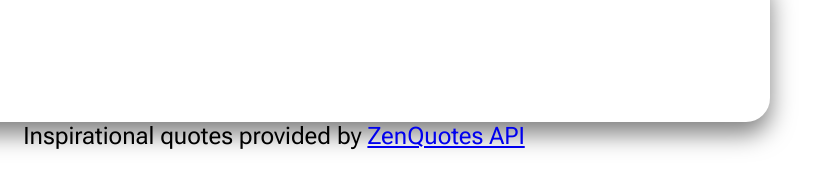
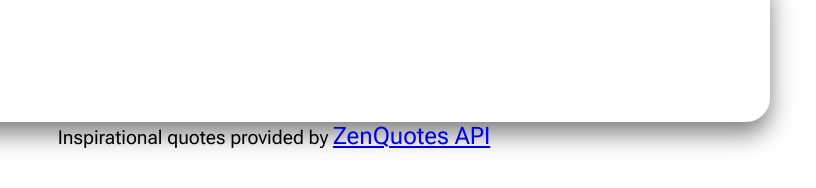
Before and after one commit to osccso/randomquote, a plain HTML site: page index.html in a window 1280 px wide. Shown: the part 340-528 px from the top of the page, 366-1182 px from the left. Drawn offline with nearby package versions, Linux system fonts and the light colour scheme; no server answers.

Commit message:
attribution to api author adjusted

```diff
--- a/index.css
+++ b/index.css
@@ -88,6 +88,12 @@ i:nth-of-type(2){
   font-size: 1rem;
   margin: 0 0.5rem;
 }
+
+.attribution {
+  margin-top: 2 rem;
+  font-size: 0.8rem;
+}
+
 @keyframes fadeIn {
   0% {opacity:0;}
   100% {opacity:1;}
--- a/index.html
+++ b/index.html
@@ -28,6 +28,6 @@
       <a class="icon-twitter" href="" id="#tweet-quote"><i class="fa-brands fa-twitter"></i></a>
     </div>
   </div>
-  <p>Inspirational quotes provided by <a href="https://zenquotes.io/" target="_blank">ZenQuotes API</a></p>
+  <p class="attribution">Inspirational quotes provided by <a href="https://zenquotes.io/" target="_blank">ZenQuotes API</a></p>
 </body>
 </html>
```
